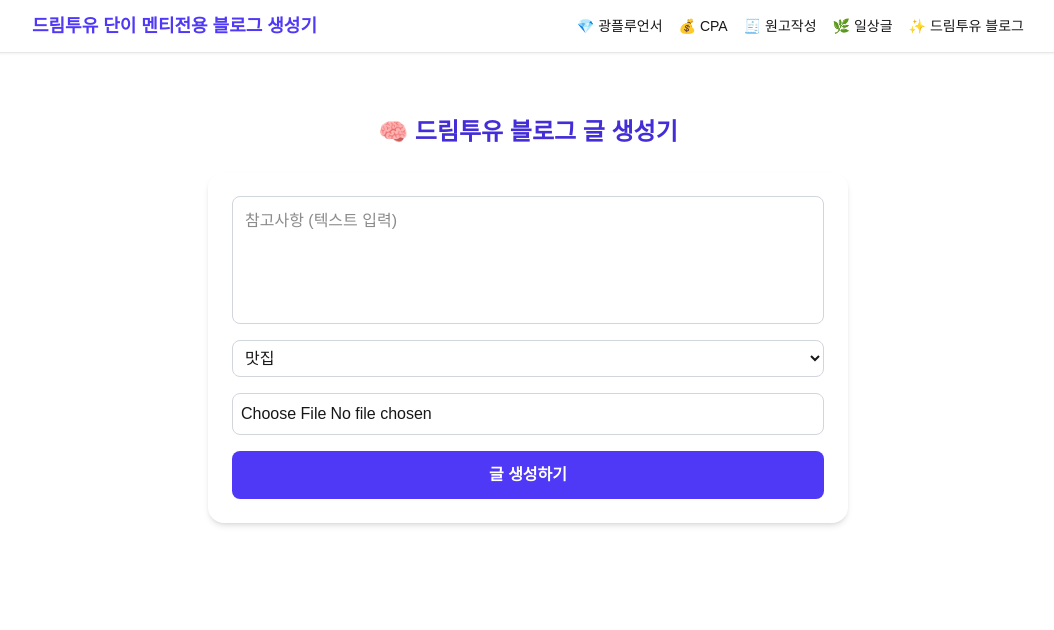
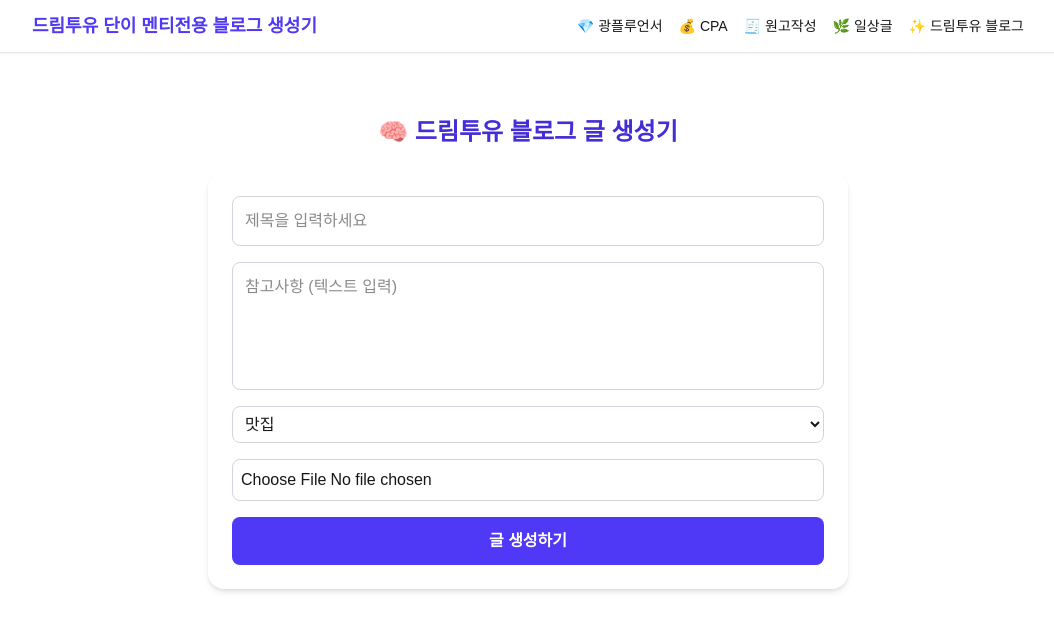
Before and after one commit to tlsel96-stack/dreamtoyou, a Next.js app: page /dreamtoyou/blog in a window 1280 px wide. Shown: the top 630 px of the page, without its empty margins (112-1166 px from the left). Built offline with nearby package versions, Linux system fonts and the light colour scheme.

Commit message:
Update page.jsx

```diff
--- a/app/dreamtoyou/blog/page.jsx
+++ b/app/dreamtoyou/blog/page.jsx
@@ -1,19 +1,41 @@
 "use client";
-import { useState } from "react";
+import { useState, useEffect } from "react";
 
 export default function DreamToYouBlogPage() {
+  const [title, setTitle] = useState(""); // ✅ 제목 상태 추가
   const [prompt, setPrompt] = useState("");
   const [category, setCategory] = useState("맛집");
   const [image, setImage] = useState(null);
   const [result, setResult] = useState("");
   const [loading, setLoading] = useState(false);
 
+  // ✅ 붙여넣기로 이미지 업로드 기능 추가
+  useEffect(() => {
+    const handlePaste = (e) => {
+      const items = e.clipboardData.items;
+      for (const item of items) {
+        if (item.type.startsWith("image/")) {
+          const file = item.getAsFile();
+          setImage(file);
+        }
+      }
+    };
+    window.addEventListener("paste", handlePaste);
+    return () => window.removeEventListener("paste", handlePaste);
+  }, []);
+
   const handleSubmit = async (e) => {
     e.preventDefault();
+    if (!title.trim()) {
+      alert("제목을 입력해주세요!");
+      return;
+    }
+
     setLoading(true);
     setResult("");
 
     const formData = new FormData();
+    formData.append("title", title); // ✅ 제목 포함
     formData.append("prompt", prompt);
     formData.append("category", category);
     if (image) formData.append("image", image);
@@ -44,6 +66,15 @@ export default function DreamToYouBlogPage() {
         onSubmit={handleSubmit}
         className="flex flex-col gap-4 bg-white p-6 rounded-2xl shadow-md"
       >
+        {/* ✅ 제목 입력 */}
+        <input
+          type="text"
+          placeholder="제목을 입력하세요"
+          value={title}
+          onChange={(e) => setTitle(e.target.value)}
+          className="border border-gray-300 rounded-lg p-3 focus:ring-2 focus:ring-indigo-300"
+        />
+
         <textarea
           placeholder="참고사항 (텍스트 입력)"
           value={prompt}
```
